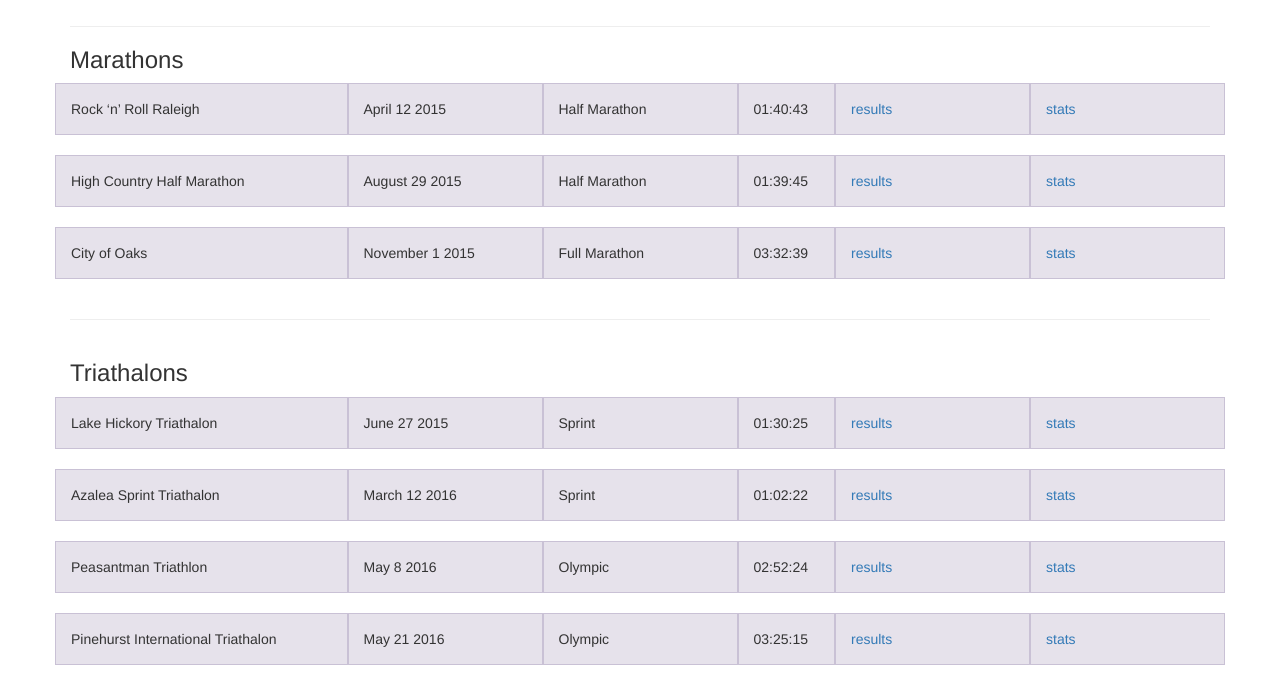
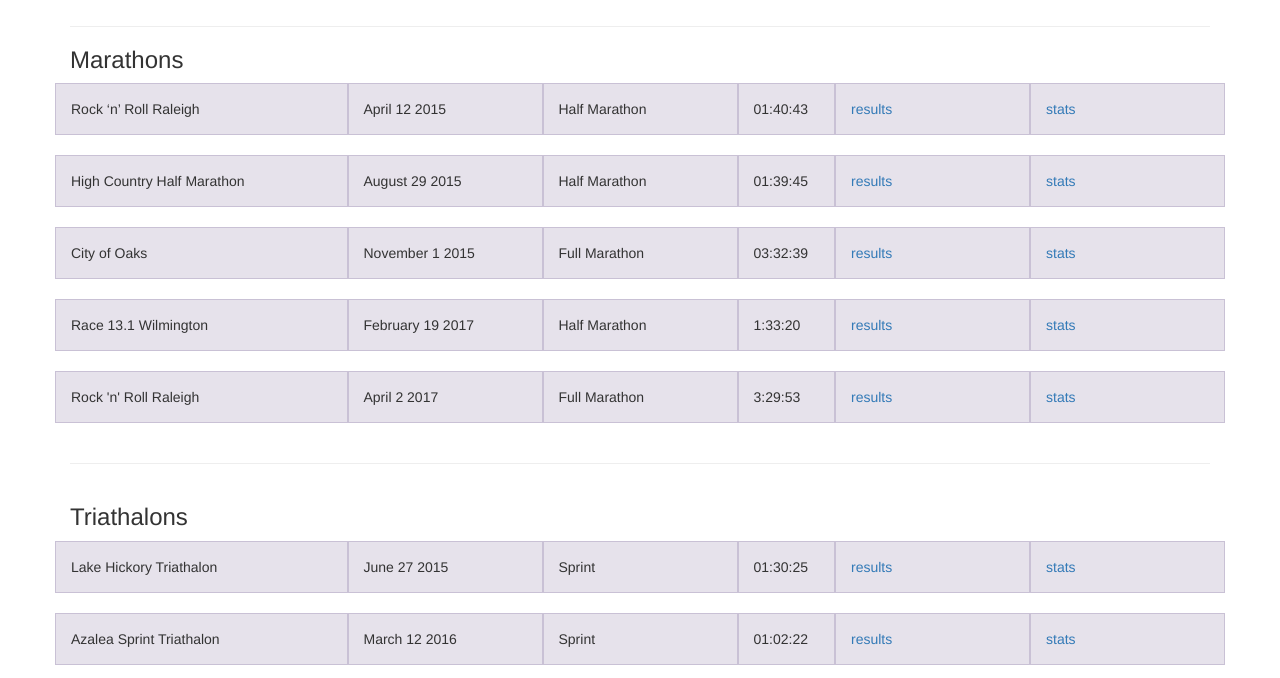
Before and after one commit to dflagg/dgflagg-website, a plain HTML site: page events.html in a window 1280 px wide. Shown: the part 122-800 px from the top of the page. Drawn offline with nearby package versions, Linux system fonts and the light colour scheme.

Commit message:
added events wilmington half and rock n roll full marathons

```diff
--- a/events.html
+++ b/events.html
@@ -56,6 +56,22 @@
         <div class="col-md-2"><a href="http://www.setupevents.com/?fuseaction=event_results&id=4689">results</a></div>
         <div class="col-md-2"><a href="https://connect.garmin.com/modern/activity/944416925">stats</a></div>
     </div>
+    <div class="row">
+        <div class="col-md-3">Race 13.1 Wilmington</div>
+        <div class="col-md-2">February 19 2017</div>
+        <div class="col-md-2">Half Marathon</div>
+        <div class="col-md-1">1:33:20</div>
+        <div class="col-md-2"><a href="http://racesonline.com/events/race-13-1-wilmington-nc/results/2017/bib/1101">results</a></div>
+        <div class="col-md-2"><a href="">stats</a></div>
+    </div>
+    <div class="row">
+        <div class="col-md-3">Rock 'n' Roll Raleigh</div>
+        <div class="col-md-2">April 2 2017</div>
+        <div class="col-md-2">Full Marathon</div>
+        <div class="col-md-1">3:29:53</div>
+        <div class="col-md-2"><a href="http://www.runrocknroll.com/finisher-zone/search-and-results/?resultpage=1&eventid=48&subevent_id=1&bib=1039">results</a></div>
+        <div class="col-md-2"><a href="">stats</a></div>
+    </div>
 
     <hr />
 
```
